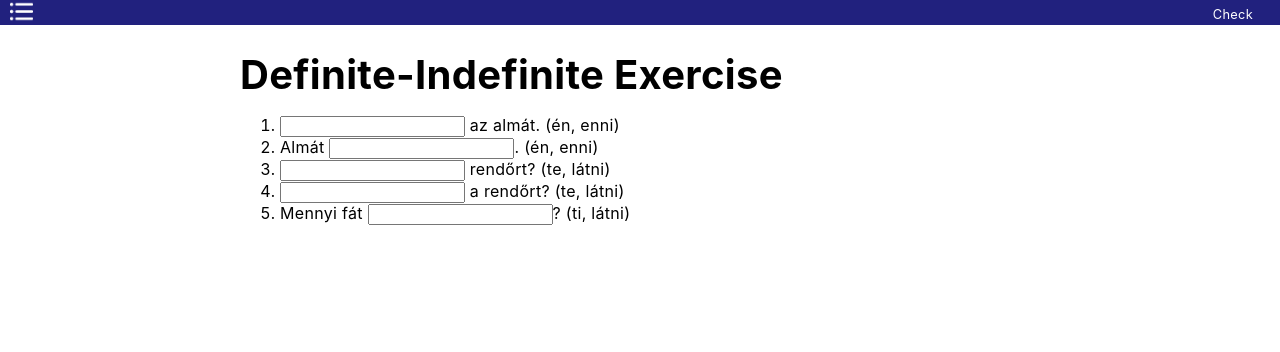
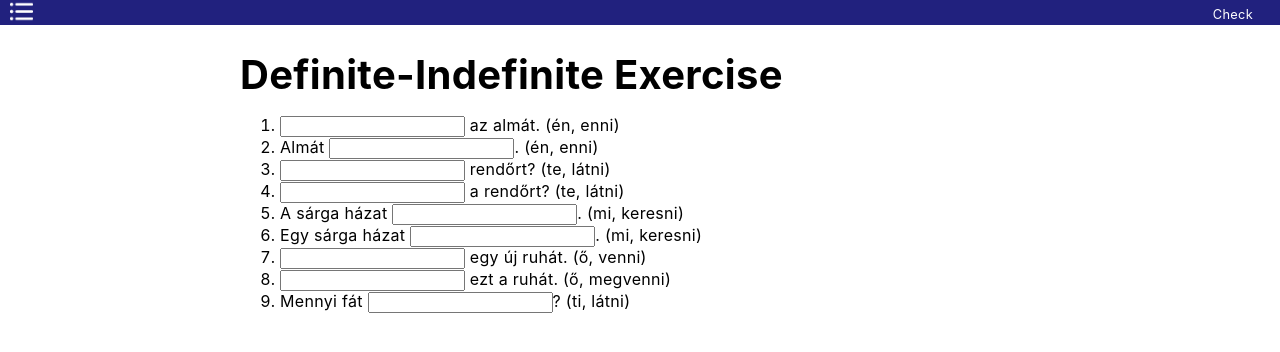
Before and after one commit to gzsofii/learn_hungarian, a React (Create React App) app: page /definite_indefinite_exercise in a window 1280 px wide. Shown: the top 352 px of the page. Built offline with nearby package versions, Linux system fonts and the light colour scheme.

Commit message:
add new exercise sentences

```diff
--- a/src/data/exercises/definite-indefinite.js
+++ b/src/data/exercises/definite-indefinite.js
@@ -11,33 +11,65 @@ Mennyi fát [láttok] (ti, látni)?
 const exercises = [
     {
         sentence: "_ az almát.",
+        solution: "eszem",
         words: "én, enni",
-        solution: "eszem",
         meaning: "I am eating the apple"
     },
     {
         sentence: "Almát _.",
+        solution: "eszek",
         words: "én, enni",
-        solution: "eszek",
         meaning: "I am eating apple"
     },
     {
         sentence: "_ rendőrt?",
+        solution: "látsz",
         words: "te, látni",
-        solution: "látsz",
         meaning: "Do you see any policemen?"
     },
     {
         sentence: "_ a rendőrt?",
+        solution: "látod",
         words: "te, látni",
-        solution: "látod",
         meaning: "Do you see the policemen?"
     },
     {
+        sentence: "A sárga házat _.",
+        solution: "keressük",
+        words: "mi, keresni",
+        meaning: "We are looking for the yellow house."
+    },
+
+    {
+        sentence: "Egy sárga házat _.",
+        solution: "keresünk",
+        words: "mi, keresni",
+        meaning: "We are looking for a yellow house."
+    },
+    {
+        sentence: "_ egy új ruhát.",
+        solution: "vesz",
+        words: "ő, venni",
+        meaning: "She is buying a new dress."
+    },
+    {
+        sentence: "_ ezt a ruhát.",
+        solution: "megveszi",
+        words: "ő, megvenni",
+        meaning: "She is buying this dress."
+    },
+    {
         sentence: "Mennyi fát _?",
+        solution: "láttok",
         words: "ti, látni",
-        solution: "láttok"
+        meaning: "How many trees do you see?"
     },
+    /*{
+        sentence: "",
+        words: "",
+        solution: "",
+        meaning: ""
+    },*/
 
 ]
 
```
